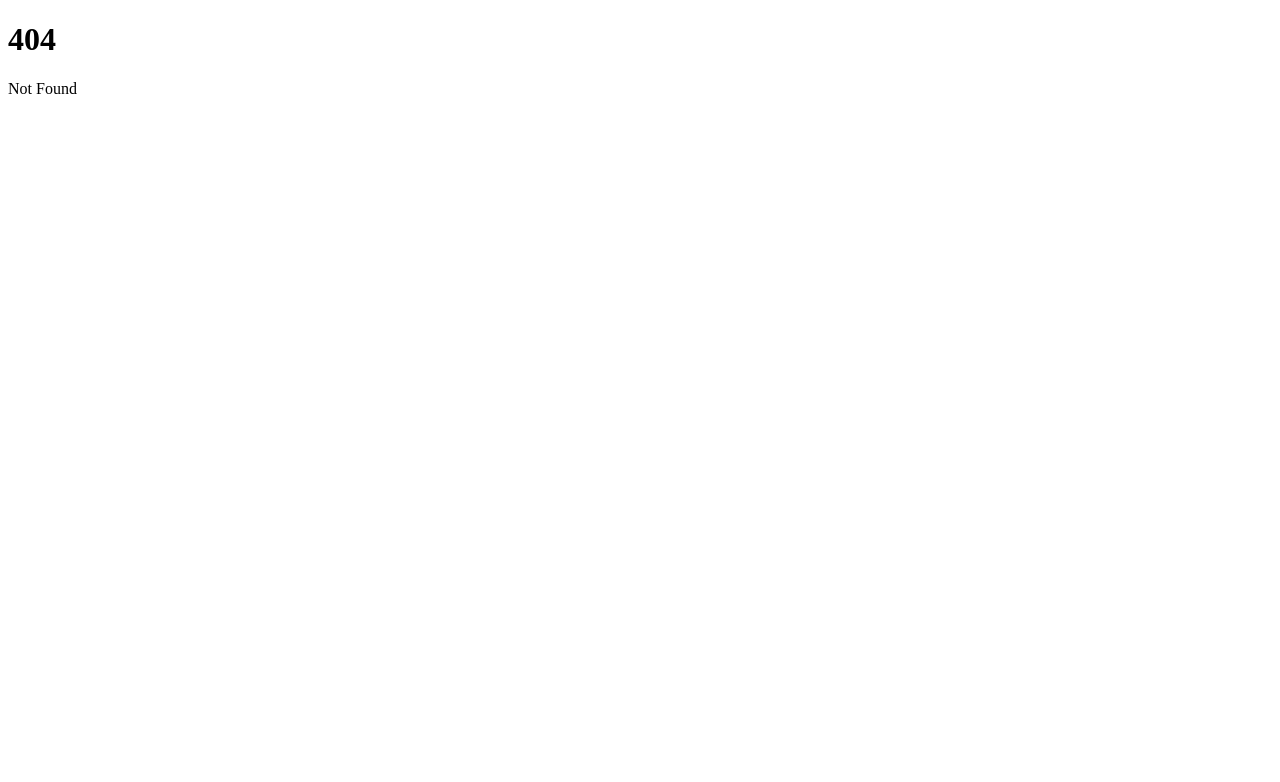
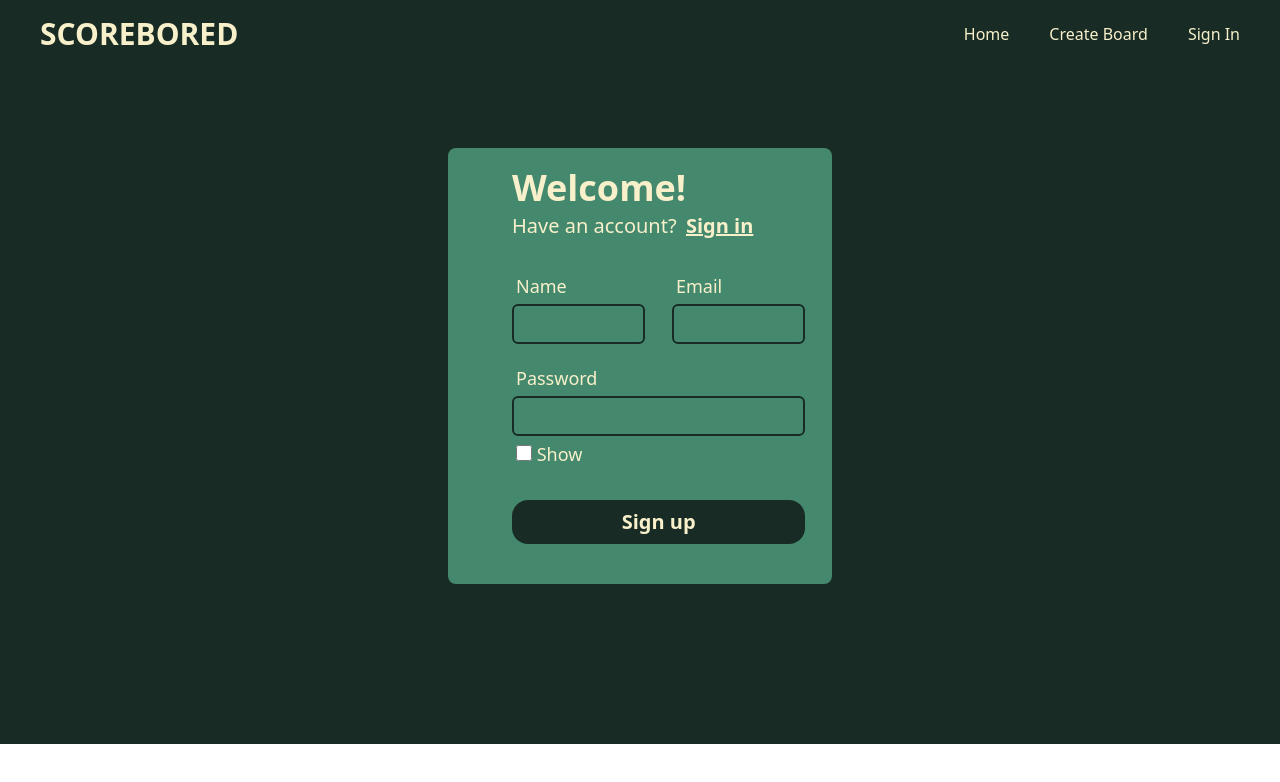
Before and after one commit to acm-projects/ScoreBored, a SvelteKit app in the folder scorebored/: page /signUp in a window 1280 px wide. Before the commit this address had no page. Shown: the top 782 px of the page. Built offline with nearby package versions, Linux system fonts and the light colour scheme.

Commit message:
Add sign up page

```diff
--- a/scorebored/src/routes/Navbar/+page.svelte
+++ b/scorebored/src/routes/Navbar/+page.svelte
@@ -9,6 +9,8 @@
     <ul class="navbar-main-menu">
         <a href="/Home" class="navbar-link">Home</a>
         <a href="/createBoard" class="navbar-link" >Create Board</a>
+
+        <!-- replace this sign in option with Your board if already signed in -->
         <a href="/signIn" class="navbar-link">Sign In</a>
     </ul>
 
--- a/scorebored/src/routes/signIn/+page.svelte
+++ b/scorebored/src/routes/signIn/+page.svelte
@@ -10,7 +10,7 @@
     <div class="signin-all">
         <h1 class="signin-header-text">Welcome back</h1>
         <span class="text-xl">Don't have an account?&nbsp;</span>
-        <a href="/"><span class="text-xl underline underline-offset-1 font-semibold">Create now</span> </a>
+        <a href="/signUp"><span class="text-xl underline underline-offset-1 font-semibold">Create now</span> </a>
 
         <form action="POST" class="signin-form">
             <p class="text-md">Email</p>
@@ -29,7 +29,7 @@
         </div>
 
         <div class="signin-google">
-            <button class="signin-google-btn">
+            <button type="submit" class="signin-google-btn">
                     <i class="fa-brands fa-google"></i>
                     <div class="signin-google-text">
                         <p>Continue with Google</p>
--- a/scorebored/src/routes/signIn/signIn.css
+++ b/scorebored/src/routes/signIn/signIn.css
@@ -39,7 +39,7 @@
 }
 
 .signin-button {
-  @apply rounded-2xl py-2 text-xl mb-5;
+  @apply rounded-2xl py-2 text-xl mb-5 font-bold;
 }
 
 .signin-button {
--- /dev/null
+++ b/scorebored/src/routes/signUp/+page.svelte
@@ -0,0 +1,55 @@
+<script>
+    // @ts-ignore
+    import NavBar from "../NavBar/+page.svelte";
+    import "./signUp.css";
+
+    let show_password = false;
+    $: type = show_password ? 'text' : 'password';
+
+</script>
+
+<NavBar />
+<div class="signup-background">
+    <div class="signup-all">
+        <h1 class="signup-header-text">Welcome!</h1>
+
+        <span class="text-xl">Have an account?&nbsp;</span>
+        <a href="/signIn"><span class="text-xl underline underline-offset-1 font-semibold">Sign in</span></a>
+
+
+        <form action="POST" class="signup-form">
+            <div class="signup-name-mail">
+                <div class="signup-name">
+                    <p class=" pl-1">Name</p>
+                    <input name = "name" type = "text" class="signup-input-box"/>
+                </div>
+
+                <div class="signup-gmail">
+                    <p class="pl-1">Email</p>
+                    <input name = "email" type = "email" class="signup-input-box"/>
+                </div>
+            </div>
+            <div class="signup-password">
+                <p class="text-md pl-1">Password</p>
+                <input name = "password" {type} class="signup-input-box" id="signup-password-input"/>
+
+                <div class="show-hid-btn">
+                    <input type="checkbox" on:click="{ () => show_password = !show_password }" id="show-hid"/>
+                    <label for="show-hid">{show_password ? 'Hide' : 'Show'} </label>
+                </div>
+
+            </div>
+
+            <button class="signup-button">Sign up</button>
+        </form>
+
+
+    </div>
+</div>
+
+<style>
+    .signup-background {
+        background-color: #182c25;
+        color: #f8f0ca;
+    }
+</style>
--- /dev/null
+++ b/scorebored/src/routes/signUp/signUp.css
@@ -0,0 +1,68 @@
+@tailwind base;
+@tailwind components;
+@tailwind utilities;
+/* fix padding bottom */
+.signup-background {
+  @apply pt-20 pb-40;
+}
+
+.signup-all {
+  @apply justify-center rounded-lg pl-16 pb-5;
+}
+
+.signup-all {
+  margin-left: 28rem;
+  margin-right: 28rem;
+  background-color: #44896e;
+}
+
+.signup-header-text {
+  @apply text-4xl font-bold mb-1 pt-5;
+}
+
+.signup-form {
+  @apply mt-8 text-lg;
+}
+
+.signup-name-mail {
+  @apply grid grid-cols-2;
+}
+
+.signup-input-box {
+  @apply h-10 rounded-md pl-2 py-2 text-lg w-5/6 mt-1;
+}
+
+.signup-input-box {
+  background-color: #44896e;
+  border-width: 0.16rem;
+  border-color: #182c25;
+}
+
+.signup-password {
+  @apply mt-5 block;
+}
+
+#signup-password-input {
+  @apply w-11/12;
+}
+
+.show-hid-btn {
+  @apply pl-1 mt-1;
+}
+
+#show-hid {
+  @apply w-4 h-4;
+}
+
+#show-hid:checked {
+  accent-color: #182c25;
+  color: #f8f0ca;
+}
+
+.signup-button {
+  @apply w-11/12 rounded-2xl py-2 text-xl mb-5 mt-8 font-bold;
+}
+
+.signup-button {
+  background-color: #182c25;
+}
```
